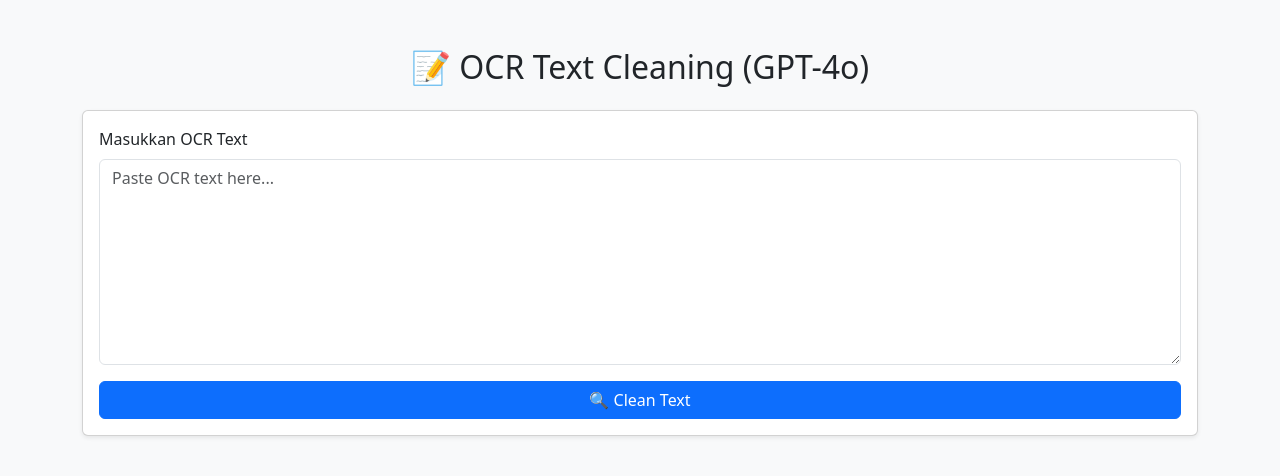
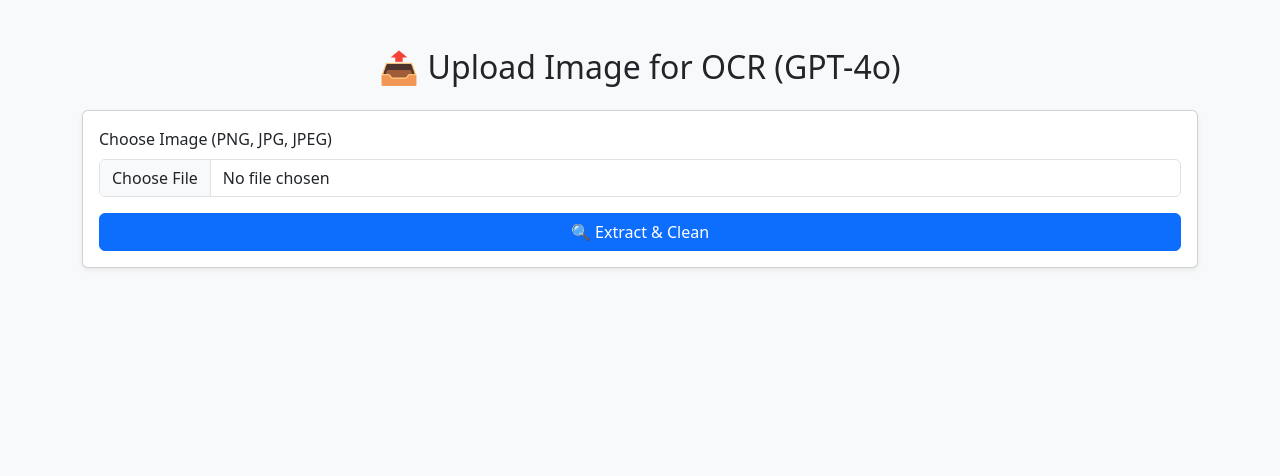
Before and after one commit to niceProg/OCR-data-extraction, a FastAPI app: page / in a window 1280 px wide. Shown: the top 476 px of the page. Run offline with FastAPI, Linux system fonts and the light colour scheme.

Commit message:
commit v3

```diff
--- a/app/do_client.py
+++ b/app/do_client.py
@@ -2,46 +2,45 @@ import os
 import requests
 from typing import Dict, Any
 
-# API Config
 DO_API_URL = "https://inference.do-ai.run/v1/chat/completions"
 DO_API_KEY = os.getenv("DO_MODEL_ACCESS_KEY", "")
 MODEL_NAME = os.getenv("MODEL", "openai-gpt-4o")
 
 
 class DOClientError(Exception):
-    """Custom error for DO client"""
-
     pass
 
 
 def call_do_gpt4o(
-    prompt: str, system: str | None = None, timeout: int = 60
+    prompt: str,
+    system: str | None = None,
+    file_bytes: bytes | None = None,
+    file_type: str | None = None,
+    timeout: int = 120,
 ) -> Dict[str, Any]:
-    """
-    Call DigitalOcean GPT-4o API with text prompt.
-    Returns raw JSON response.
-    """
     if not DO_API_KEY or DO_API_KEY == "YOUR_MODEL_ACCESS_KEY":
-        raise DOClientError(
-            "DigitalOcean model access key not set. Please set DO_MODEL_ACCESS_KEY env var."
-        )
+        raise DOClientError("DigitalOcean model access key not set.")
 
-    headers = {
-        "Content-Type": "application/json",
-        "Authorization": f"Bearer {DO_API_KEY}",
-    }
+    headers = {"Authorization": f"Bearer {DO_API_KEY}"}
 
     messages = []
     if system:
         messages.append({"role": "system", "content": system})
     messages.append({"role": "user", "content": prompt})
 
-    payload = {
-        "model": MODEL_NAME,
-        "messages": messages,
-    }
+    # Payload dasar
+    payload = {"model": MODEL_NAME, "messages": messages}
 
-    resp = requests.post(DO_API_URL, headers=headers, json=payload, timeout=timeout)
+    if file_bytes:
+        files = {
+            "file": ("upload.png", file_bytes, file_type or "image/png"),
+            "payload_json": (None, str(payload), "application/json"),
+        }
+        resp = requests.post(DO_API_URL, headers=headers, files=files, timeout=timeout)
+    else:
+        headers["Content-Type"] = "application/json"
+        resp = requests.post(DO_API_URL, headers=headers, json=payload, timeout=timeout)
+
     try:
         resp.raise_for_status()
     except requests.HTTPError as e:
@@ -51,44 +50,15 @@ def call_do_gpt4o(
 
 
 def extract_assistant_content(response_json: Dict[str, Any]) -> str:
-    """
-    Extract assistant textual content from DO API response.
-    """
     if not response_json:
         return ""
-
-    if isinstance(response_json, dict):
-        if (
-            "choices" in response_json
-            and isinstance(response_json["choices"], list)
-            and response_json["choices"]
-        ):
-            ch = response_json["choices"][0]
-            if isinstance(ch, dict):
-                msg = ch.get("message")
-                if isinstance(msg, dict):
-                    return msg.get("content", "") or ""
-                return ch.get("text", "") or ""
-        if "output" in response_json:
-            return str(response_json["output"])
-        if "response" in response_json:
-            return str(response_json["response"])
+    if "choices" in response_json and response_json["choices"]:
+        ch = response_json["choices"][0]
+        if "message" in ch and isinstance(ch["message"], dict):
+            return ch["message"].get("content", "")
+        return ch.get("text", "")
+    if "output" in response_json:
+        return str(response_json["output"])
+    if "response" in response_json:
+        return str(response_json["response"])
     return str(response_json)
-
-
-def clean_ocr_text(raw_text: str) -> str:
-    """
-    Send raw OCR text to GPT-4o via DO API and return cleaned version.
-    """
-    system_prompt = (
-        "You are an assistant that cleans OCR text. "
-        "Fix OCR mistakes, spelling, and formatting. "
-        "Preserve the original meaning. "
-        "Output only the cleaned text without extra commentary."
-    )
-
-    response = call_do_gpt4o(
-        prompt=f"Clean and format this OCR text:\n\n{raw_text}",
-        system=system_prompt,
-    )
-    return extract_assistant_content(response)
--- a/app/main.py
+++ b/app/main.py
@@ -1,14 +1,16 @@
-from fastapi import FastAPI, Request, Form
+from fastapi import FastAPI, Request, Form, UploadFile, File
 from fastapi.responses import HTMLResponse
 from fastapi.staticfiles import StaticFiles
 from fastapi.templating import Jinja2Templates
+import shutil
+import os
 
-from app.do_client import clean_ocr_text
+from app.do_client import call_do_gpt4o, extract_assistant_content
 
 app = FastAPI()
 
-app.mount("/static", StaticFiles(directory="app/static"), name="static")
-templates = Jinja2Templates(directory="app/templates")
+BASE_DIR = os.path.dirname(os.path.abspath(__file__))
+templates = Jinja2Templates(directory=os.path.join(BASE_DIR, "templates"))
 
 
 @app.get("/", response_class=HTMLResponse)
@@ -17,9 +19,37 @@ async def index(request: Request):
 
 
 @app.post("/process", response_class=HTMLResponse)
-async def process_text(request: Request, raw_text: str = Form(...)):
-    # langsung bersihkan pakai GPT-4o
-    cleaned = clean_ocr_text(raw_text)
+async def process_file(request: Request, file: UploadFile = File(...)):
+    # Simpan file sementara
+    upload_dir = os.path.join(BASE_DIR, "uploads")
+    os.makedirs(upload_dir, exist_ok=True)
+    file_path = os.path.join(upload_dir, file.filename)
+
+    with open(file_path, "wb") as buffer:
+        shutil.copyfileobj(file.file, buffer)
+
+    # Baca file binary
+    with open(file_path, "rb") as f:
+        image_bytes = f.read()
+
+    # Prompt ke API GPT-4o
+    system_prompt = (
+        "You are an OCR assistant. Extract and clean text from the uploaded image."
+    )
+    response_json = call_do_gpt4o(
+        prompt="Extract text from this image.",
+        system=system_prompt,
+        file_bytes=image_bytes,
+        file_type=file.content_type,
+    )
+
+    cleaned_text = extract_assistant_content(response_json)
+
     return templates.TemplateResponse(
-        "result.html", {"request": request, "raw": raw_text, "cleaned": cleaned}
+        "result.html",
+        {
+            "request": request,
+            "filename": file.filename,
+            "cleaned": cleaned_text,
+        },
     )
--- a/app/templates/index.html
+++ b/app/templates/index.html
@@ -2,23 +2,50 @@
 <html lang="en">
      <head>
           <meta charset="UTF-8" />
-          <title>OCR Text Cleaning</title>
+          <title>OCR Upload</title>
           <link href="https://cdn.jsdelivr.net/npm/bootstrap@5.3.2/dist/css/bootstrap.min.css" rel="stylesheet" />
+          <style>
+               #loading {
+                    display: none;
+                    text-align: center;
+                    margin-top: 20px;
+               }
+          </style>
      </head>
      <body class="bg-light">
           <div class="container py-5">
-               <h2 class="mb-4 text-center">📝 OCR Text Cleaning (GPT-4o)</h2>
+               <h2 class="mb-4 text-center">📤 Upload Image for OCR (GPT-4o)</h2>
                <div class="card shadow-sm">
                     <div class="card-body">
-                         <form action="/process" method="post">
+                         <form id="ocrForm" action="/process" method="post" enctype="multipart/form-data">
                               <div class="mb-3">
-                                   <label for="raw_text" class="form-label">Masukkan OCR Text</label>
-                                   <textarea id="raw_text" name="raw_text" class="form-control" rows="8" placeholder="Paste OCR text here..."></textarea>
+                                   <label for="file" class="form-label">Choose Image (PNG, JPG, JPEG)</label>
+                                   <input type="file" id="file" name="file" class="form-control" accept="image/png, image/jpeg" required />
                               </div>
-                              <button type="submit" class="btn btn-primary w-100">🔍 Clean Text</button>
+                              <button type="submit" class="btn btn-primary w-100">🔍 Extract & Clean</button>
                          </form>
+
+                         <!-- Loading Spinner -->
+                         <div id="loading">
+                              <div class="spinner-border text-primary" role="status">
+                                   <span class="visually-hidden">Processing...</span>
+                              </div>
+                              <p class="mt-2">⏳ Extracting text, please wait...</p>
+                         </div>
                     </div>
                </div>
           </div>
+
+          <script>
+               const form = document.getElementById("ocrForm");
+               const loading = document.getElementById("loading");
+
+               form.addEventListener("submit", () => {
+                    // tampilkan loading
+                    loading.style.display = "block";
+                    // disable tombol biar ga dobel klik
+                    form.querySelector("button[type='submit']").disabled = true;
+               });
+          </script>
      </body>
 </html>
```
Also changed, not shown: app/templates/result.html (+4 -25 lines).
